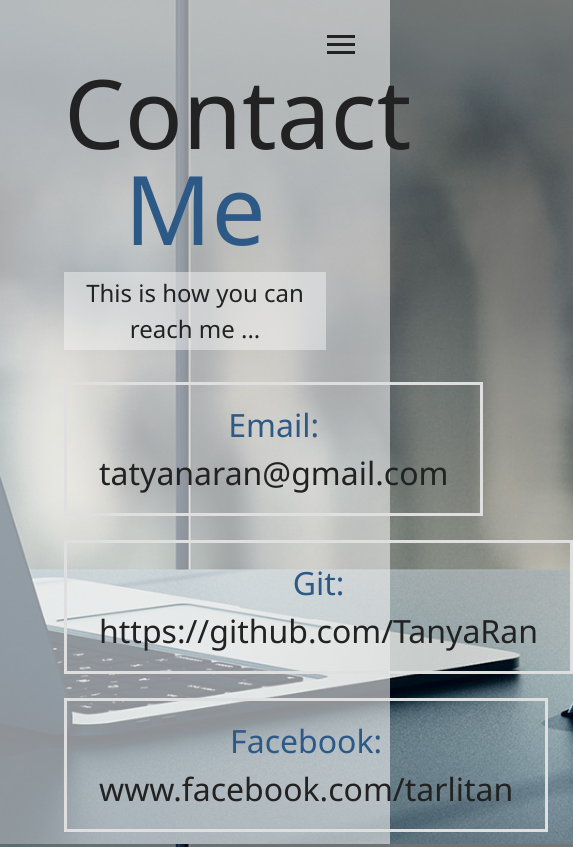
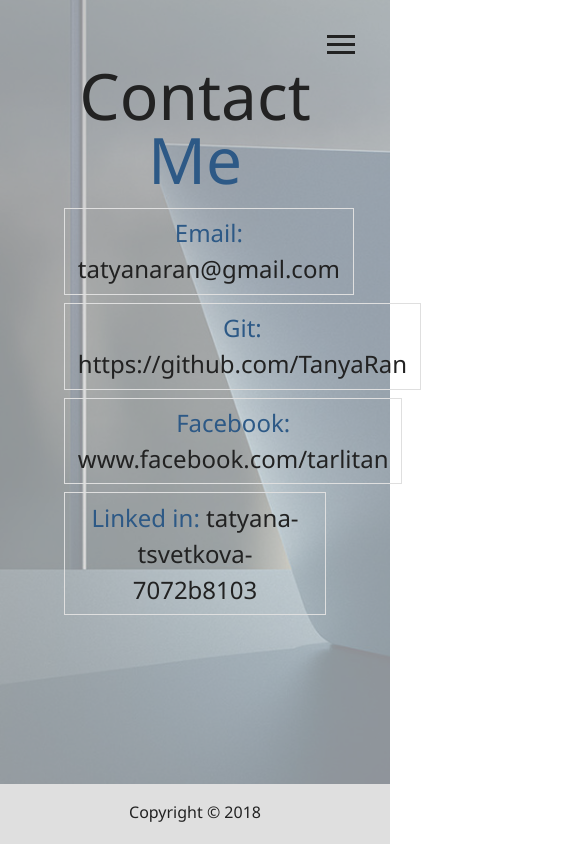
Before and after one commit to PortfolioProjects/Portfolio_HTML-SCSS-JavaScript, a website: page dist/contact.html in a window 390 px wide. Shown: the top 847 px of the page, 573 px wide, since content can reach past the window. Drawn offline with Linux system fonts and the light colour scheme.

Commit message:
Initial pages finished

```diff
--- a/scss/_mobile.scss
+++ b/scss/_mobile.scss
@@ -21,6 +21,11 @@
     .lg-heading {
       line-height: 1;
       margin-bottom: 1rem;
+      font-size: 4rem;
+    }
+
+    .sm-heading {
+      display: none;
     }
   }
 
@@ -71,4 +76,11 @@
   .projects {
     grid-template-columns: 1fr;
   }
+
+  .boxes div {
+    font-size: 1.5rem;
+    border: 1px solid darken($primary-color, 6);
+    padding: 0.4rem 0.8rem;
+    margin-bottom: 0.5rem;
+  }
 }
```
Also changed, not shown: dist/css/main.css, dist/index.html, dist/work.html.
